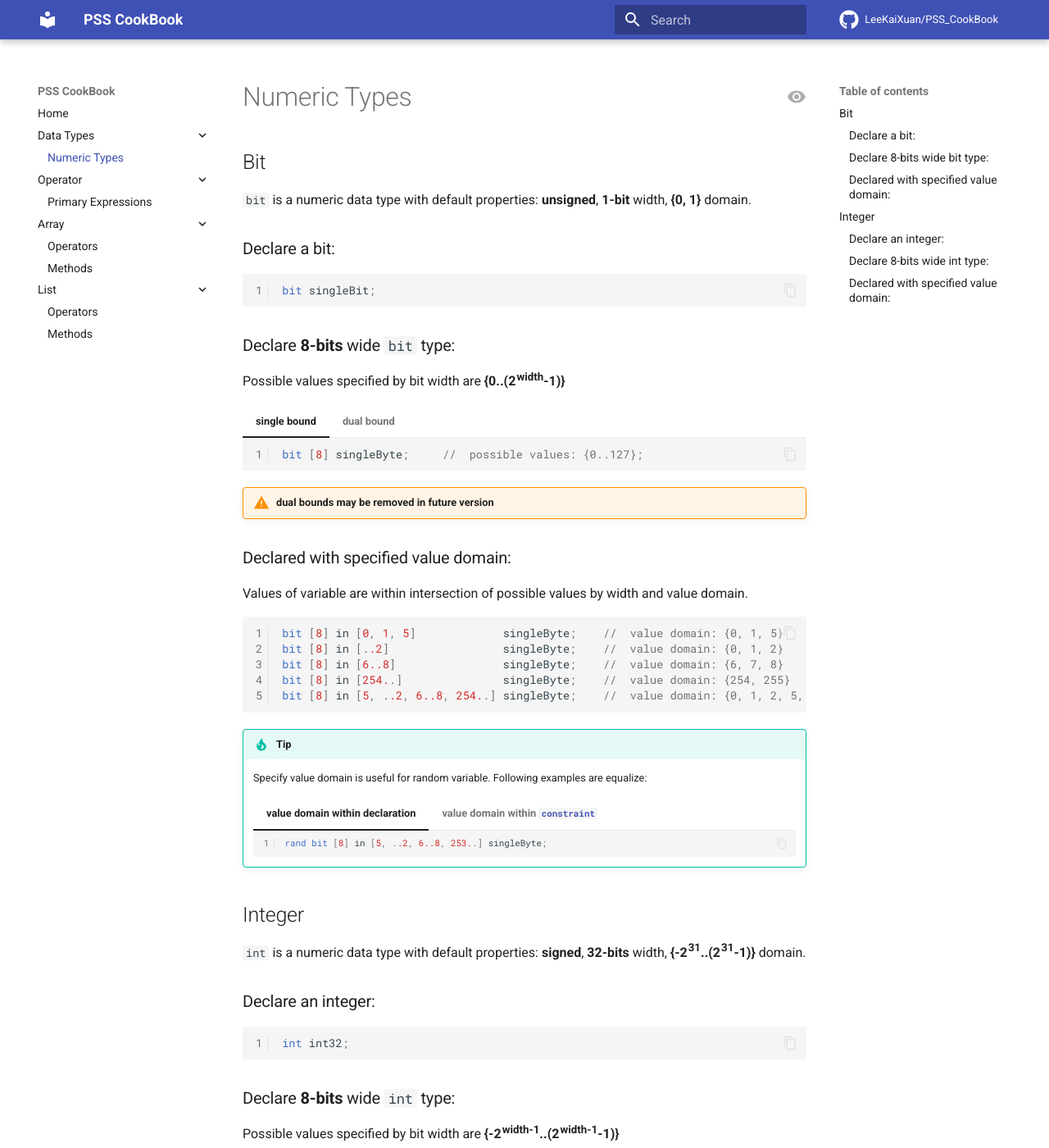
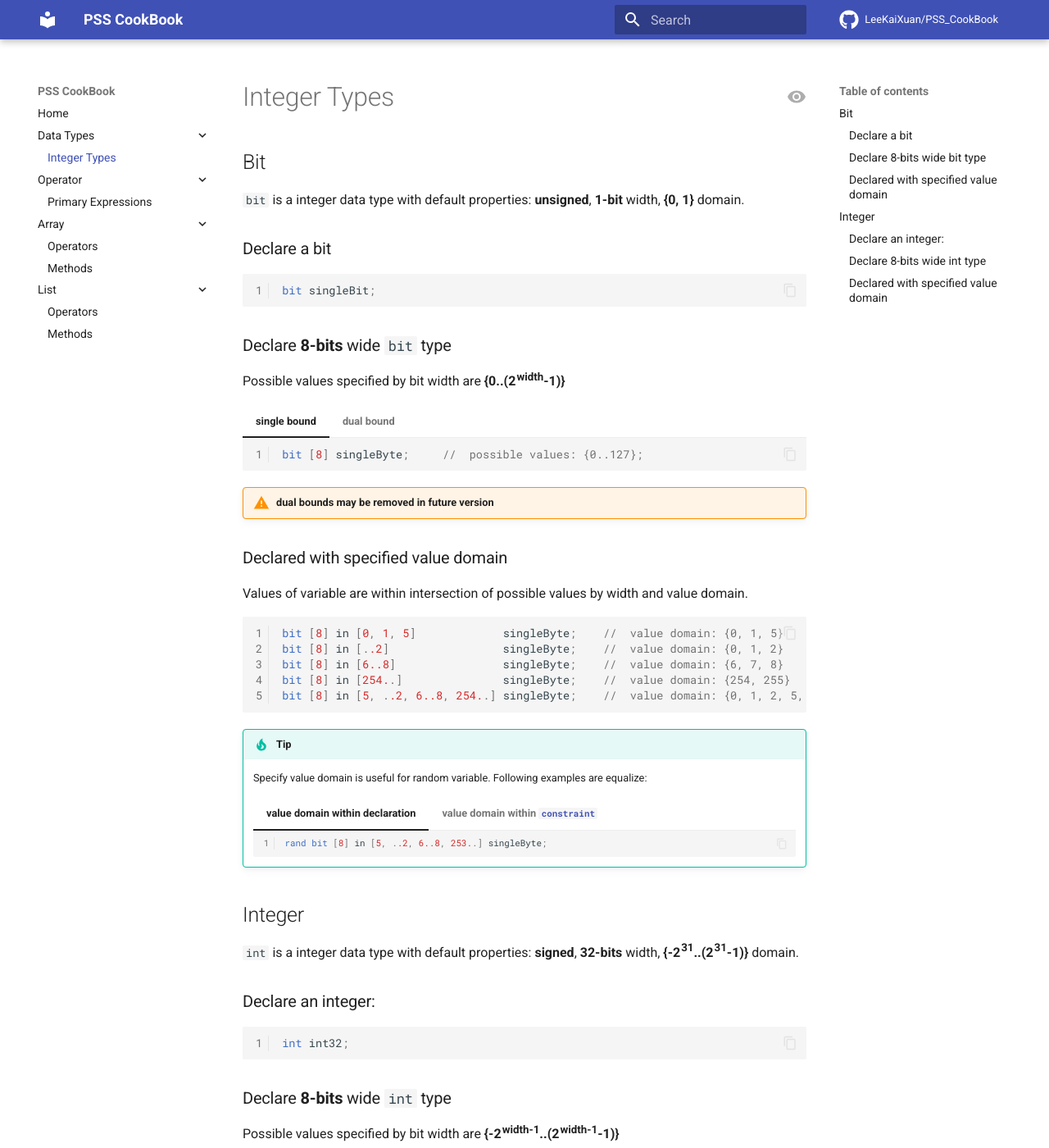
Before and after one commit to LeeKaiXuan/PSS_CookBook, an MkDocs documentation site: the page built from docs/DataTypes/IntegerTypes.md, in a window 1280 px wide and 1400 px high. Shown: the whole window at 82% size. Built offline with MkDocs 1.6.1 and Material for MkDocs 9.7.7, drawn with Linux system fonts in a browser that asks for light colours; comment, search, counter and statistics services are not loaded; some of the changed text lies outside the part shown.

Commit message:
[Data types] Rename "Numeric" -> "Integer" types

````diff
--- a/docs/DataTypes/NumericTypes.md
+++ b/docs/DataTypes/IntegerTypes.md
@@ -1,18 +1,19 @@
 ---
-title: Numeric Types
-description: 8.2 Numeric types
+title: Integer Types
+description: PSSv2.1/7.2 Integer types
 ---
 
-# Numeric Types
-## Bit {#datatypes_numerictypes_bit}
-`bit` is a numeric data type with default properties: **unsigned**, **1-bit** width, **{0, 1}** domain.
+# Integer Types
 
-### Declare a bit:
+## Bit {#datatypes_integertypes_bit}
+`bit` is a integer data type with default properties: **unsigned**, **1-bit** width, **{0, 1}** domain.
+
+### Declare a bit
 ```sv linenums="1"
 bit singleBit;
 ```
 
-### Declare **8-bits** wide `bit` type:
+### Declare **8-bits** wide `bit` type
 Possible values specified by bit width are **{0..(2^width^-1)}**
 === "single bound"
     ```sv linenums="1"
@@ -28,7 +29,7 @@ Possible values specified by bit width are **{0..(2^width^-1)}**
 
 !!! warning "**dual bounds** may be removed in future version"
 
-### Declared with specified value domain:
+### Declared with specified value domain
 Values of variable are within intersection of possible values by width and value domain.
 ```sv linenums="1"
 bit [8] in [0, 1, 5]             singleByte;    //  value domain: {0, 1, 5}
@@ -53,15 +54,15 @@ bit [8] in [5, ..2, 6..8, 254..] singleByte;    //  value domain: {0, 1, 2, 5, 6
         }
         ```
 
-## Integer {#datatypes_numerictypes_integer}
-`int` is a numeric data type with default properties: **signed**, **32-bits** width, **{-2^31^..(2^31^-1)}** domain.
+## Integer {#datatypes_integertypes_integer}
+`int` is a integer data type with default properties: **signed**, **32-bits** width, **{-2^31^..(2^31^-1)}** domain.
 
 ### Declare an integer:
 ```sv linenums="1"
 int int32;
 ```
 
-### Declare **8-bits** wide `int` type:
+### Declare **8-bits** wide `int` type
 Possible values specified by bit width are **{-2^width-1^..(2^width-1^-1)}**
 === "single bound"
     ```sv linenums="1"
@@ -77,7 +78,7 @@ Possible values specified by bit width are **{-2^width-1^..(2^width-1^-1)}**
 
 !!! warning "**dual bounds** may be removed in future version"
 
-### Declared with specified value domain:
+### Declared with specified value domain
 Values of variable are within intersection of possible values by width and value domain.
 ```sv linenums="1"
 int [8] in [0, 1, 5]                  int8; //  value domain: {0, 1, 5}
--- a/mkdocs.yml
+++ b/mkdocs.yml
@@ -73,7 +73,7 @@ nav:
   - Home: 'index.md'
   - Data Types:
     - DataTypes/index.md
-    - Numeric Types: 'DataTypes/NumericTypes.md'
+    - Integer Types: 'DataTypes/IntegerTypes.md'
   - Operator:
     - Operator/index.md
     - Primary Expressions: 'Operator/Expressions.md'
````
Also changed, not shown: docs/DataTypes/index.md (+4 -4 lines).
